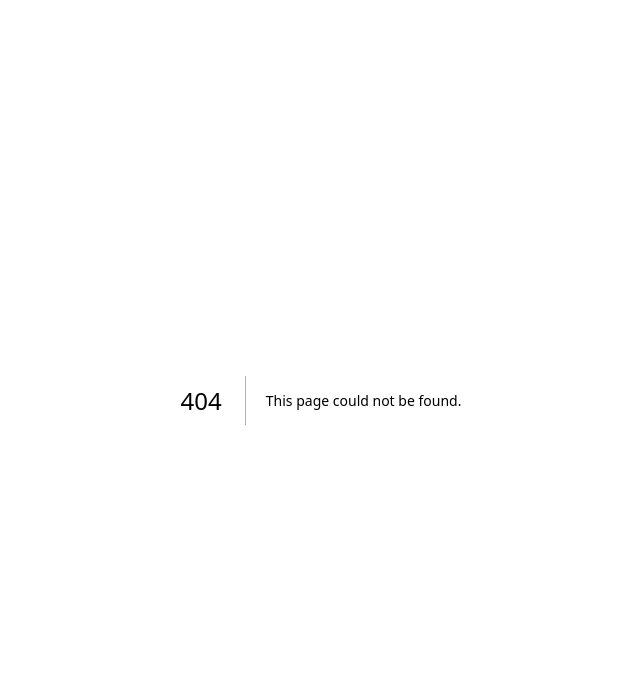
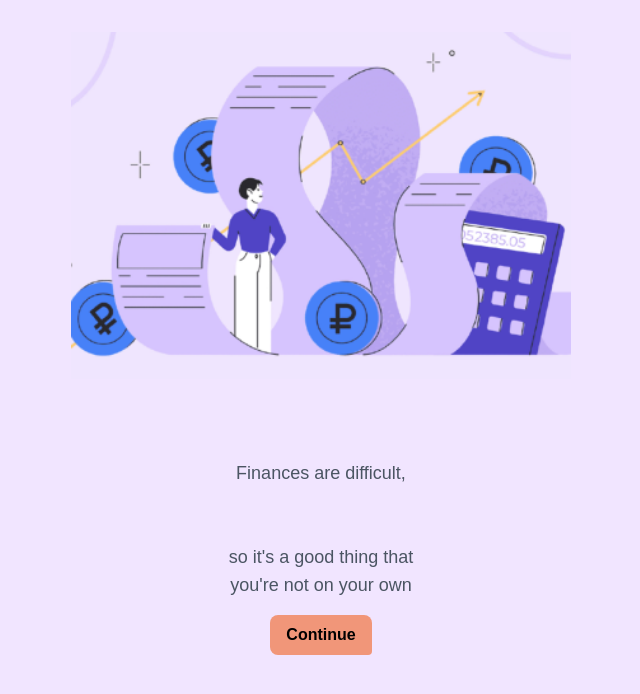
Before and after one commit to dj24/sync-the-city-2023-next, a Next.js app: page /onboarding_home in a window 1280 px wide. Before the commit this address had no page. Shown: the top 694 px of the page, without its empty margins (319-959 px from the left). Built offline with nearby package versions, Linux system fonts and the light colour scheme; a web font is replaced by a local one.

Commit message:
lorum ipsum

```diff
--- /dev/null
+++ b/pages/onboarding_exam.js
@@ -0,0 +1,26 @@
+import Link from "next/link";
+import Image from "next/image";
+
+export default function Test() {
+  return (
+    <main className="flex flex-col items-center justify-center h-screen bg-[#FFF4E9]">
+      <p className="mb-4 text-center">
+        To decide which level you are at, <br />
+        please take this quick test
+      </p>
+      <div className="flex flex-col items-center">
+        <div className="mb-4">
+          <Image
+            src="/Frame 3.png"
+            width={500}
+            height={500}
+            alt="Picture of the author"
+          />
+        </div>
+        <div>
+          <button className="text-black px-4 py-2 rounded-br">Continue</button>
+        </div>
+      </div>
+    </main>
+  );
+}
--- /dev/null
+++ b/pages/onboarding_home.js
@@ -0,0 +1,30 @@
+import Link from "next/link";
+import Image from "next/image";
+
+export default function Test() {
+  return (
+    <main className="flex flex-col items-center justify-start h-screen bg-[#F1E5FF]">
+      <div className="flex flex-col items-center mt-8">
+        <Image
+          src="/IMG_6451 1.png"
+          width={500}
+          height={500}
+          alt="Picture of the author"
+        />
+
+        <div className={"flex flex-col items-center mt-20"}>
+          <p className="mb-4 text-center">
+            Finances are difficult, <br /> <br /> <br />
+            so it's a good thing that <br />
+            you're not on your own
+          </p>
+          <div>
+            <button className="text-black px-4 py-2 rounded-br">
+              Continue
+            </button>
+          </div>
+        </div>
+      </div>
+    </main>
+  );
+}
--- /dev/null
+++ b/pages/sign_up_form.js
@@ -0,0 +1,28 @@
+export default function Test() {
+  return (
+    <main className="flex flex-col items-center justify-start h-screen bg-[#F1E5FF]">
+      <div className="mb-4 text-center">
+        <form action="" className="form">
+          <h1 className="title">Sign up</h1>
+          <p className="mb-4 text-center">
+            Finances are difficult, <br /> <br />
+            please enter your details below <br />
+            to register your interest
+          </p>
+          <div className="inputContainer">
+            <input type="text" className="input" placeholder="a" />
+
+            <label for="" className="label">
+              Email
+            </label>
+          </div>
+          <div className="flex flex-col items-center mt-8">
+            <button className="text-black px-4 py-2 rounded-br">
+              Continue
+            </button>
+          </div>
+        </form>
+      </div>
+    </main>
+  );
+}
--- a/pages/test.js
+++ b/pages/test.js
@@ -81,8 +81,6 @@ export default function Test() {
           Lorem ipsum dolor
         </div>
       </div>
-
-      <button className="self-center">Next</button>
     </main>
   );
 }
```
Also changed, not shown: public/Frame 3.png (added), public/IMG_6451 1.png (added).
